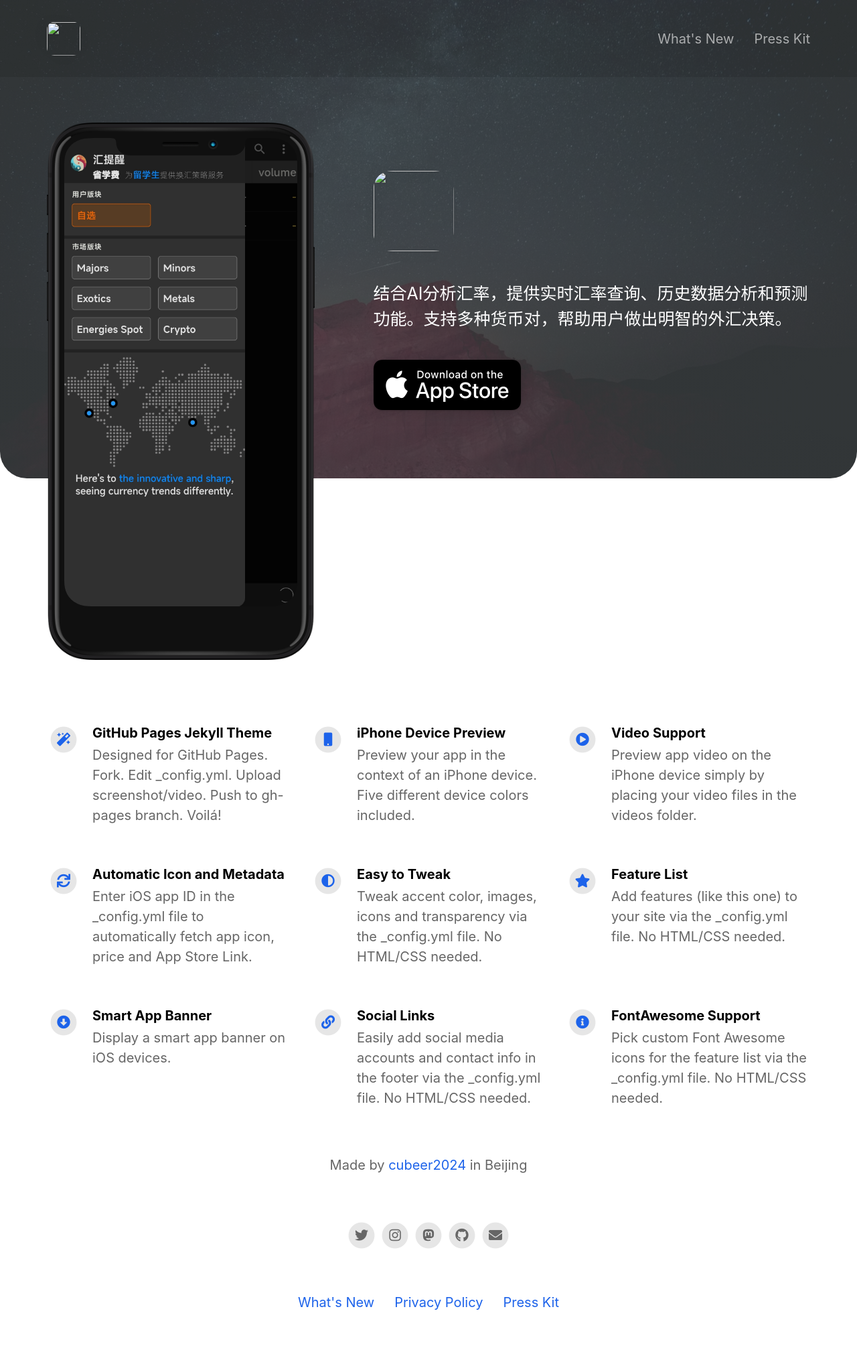
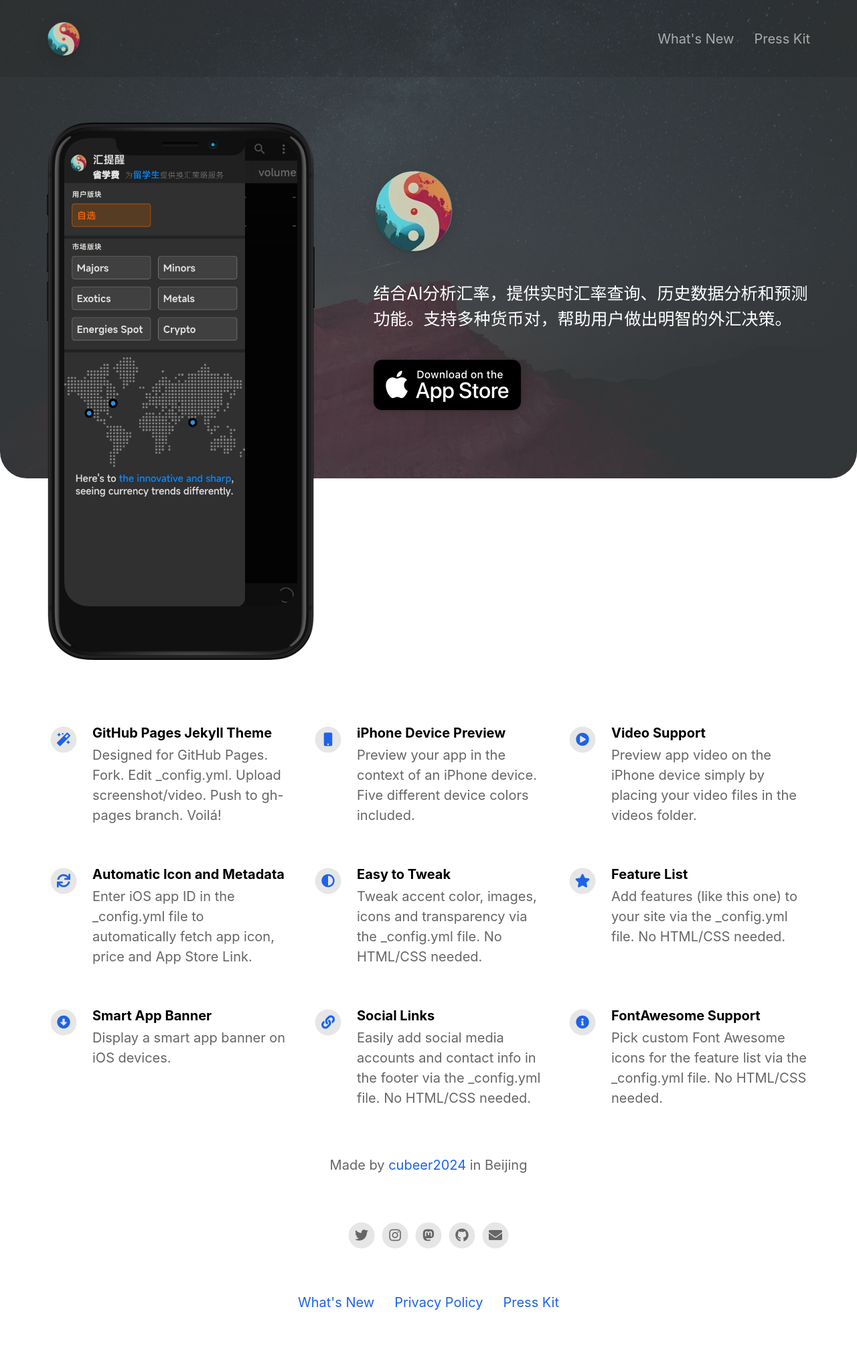
Before and after one commit to cubeer2024/currency_dao, a Jekyll site: the page built from index.html, in a window 1280 px wide. Shown: the whole page at 67% size. Built offline with Jekyll 4.4.1, drawn with Linux system fonts in a browser that asks for light colours; nearby versions of some CDN libraries.

Commit message:
Update _config.yml

```diff
--- a/_config.yml
+++ b/_config.yml
@@ -10,7 +10,7 @@ playstore_link                            :
 presskit_download_link                    : https://emilbaehr.com                                          # Enter a link to downloadable file or (e.g. public Dropbox link to a .zip file).
                                                                                       # Or upload your press kit file to assets and set path accordingly (e.g. "assets/your_press_kit.zip").
 
-app_icon                                  : # assets/appicon.png                      # Automatically populates if not set and if iOS app ID is set.  Otherwise enter path to icon file manually.
+app_icon                                  : assets/res_app_icon.png                     # Automatically populates if not set and if iOS app ID is set.  Otherwise enter path to icon file manually.
 app_name                                  :                                           # Automatically populates if not set and if iOS app ID is set.  Otherwise enter manually.
 app_price                                 :                                           # Automatically populates if not set and if iOS app ID is set.  Otherwise enter manually.
 app_description                           : 结合AI分析汇率，提供实时汇率查询、历史数据分析和预测功能。支持多种货币对，帮助用户做出明智的外汇决策。
```
